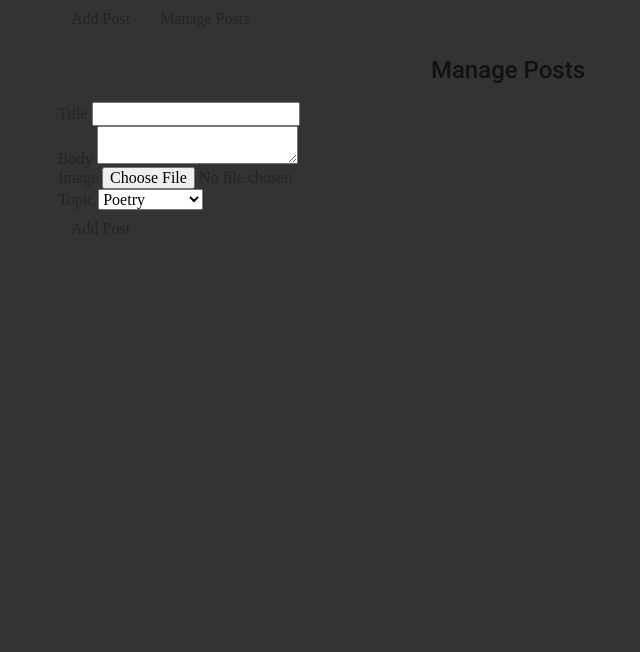
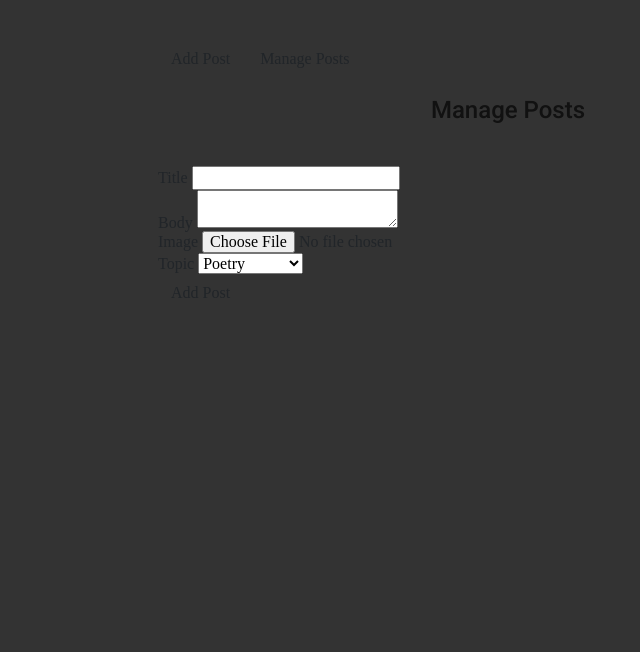
Before and after one commit to ab2397/phpproject01_LoginSystem, a PHP site: page /create.html in a window 1280 px wide. Shown: the part 48-700 px from the top of the page, without its empty margins (132-772 px from the left). Run offline with PHP 8.4, Linux system fonts and the light colour scheme.

Commit message:
Added post-wrapper style rules

```diff
--- a/css/style.css
+++ b/css/style.css
@@ -137,6 +137,23 @@ section {
   cursor: pointer;
 }
 
+/*Wrapper content for Add Post form */
+.wrapper .post-wrapper {
+  display: flex;
+  height: calc(100% - 66px);
+}
+
+.post-wrapper .post-content {
+  flex: 8;
+  height: 100%;
+  padding: 40px 100px 100px;
+  overflow-y: scroll;
+}
+.post-content .page-title {
+  text-align: center;
+  margin-bottom: 1.5rem;
+}
+
 footer {
     position: fixed;
     background-color: #1E293B;
```
